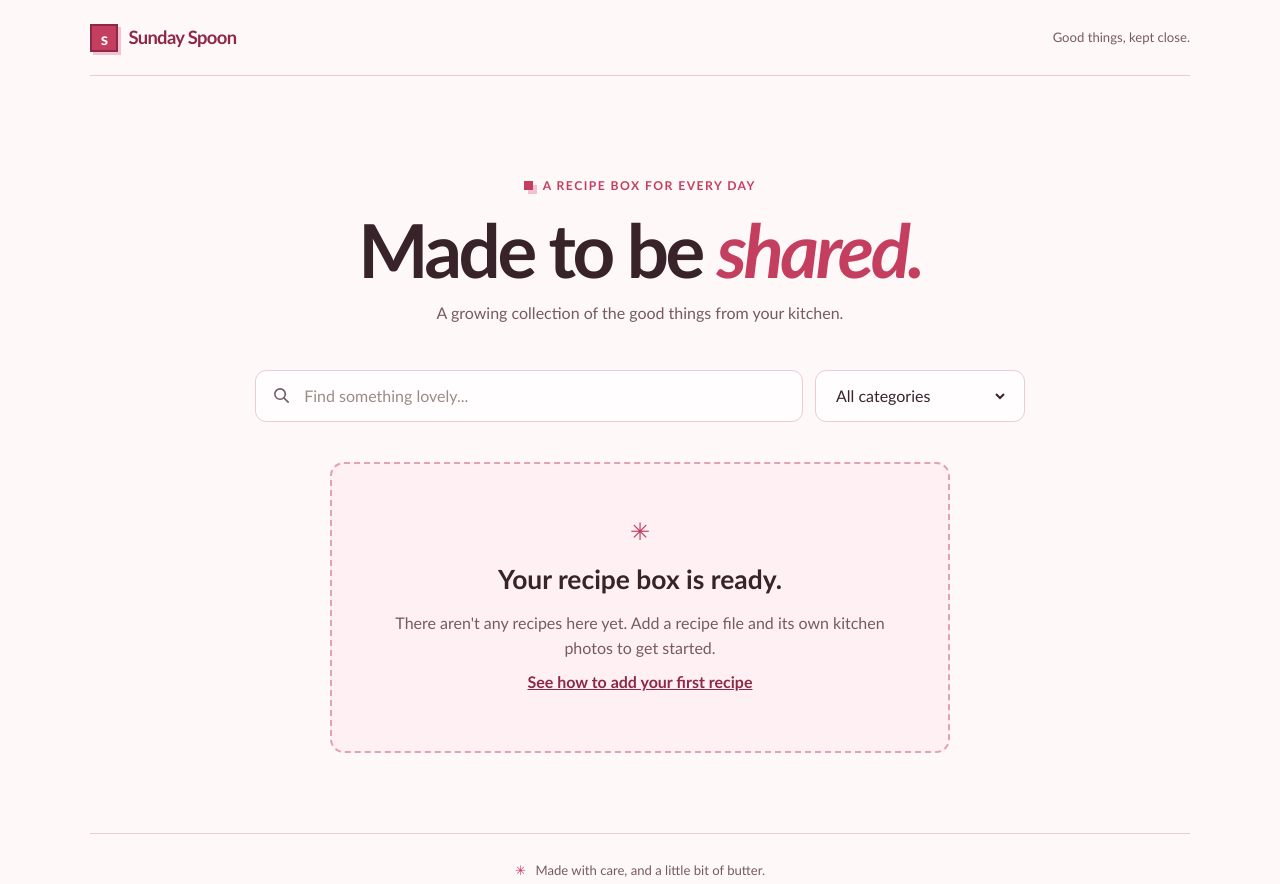
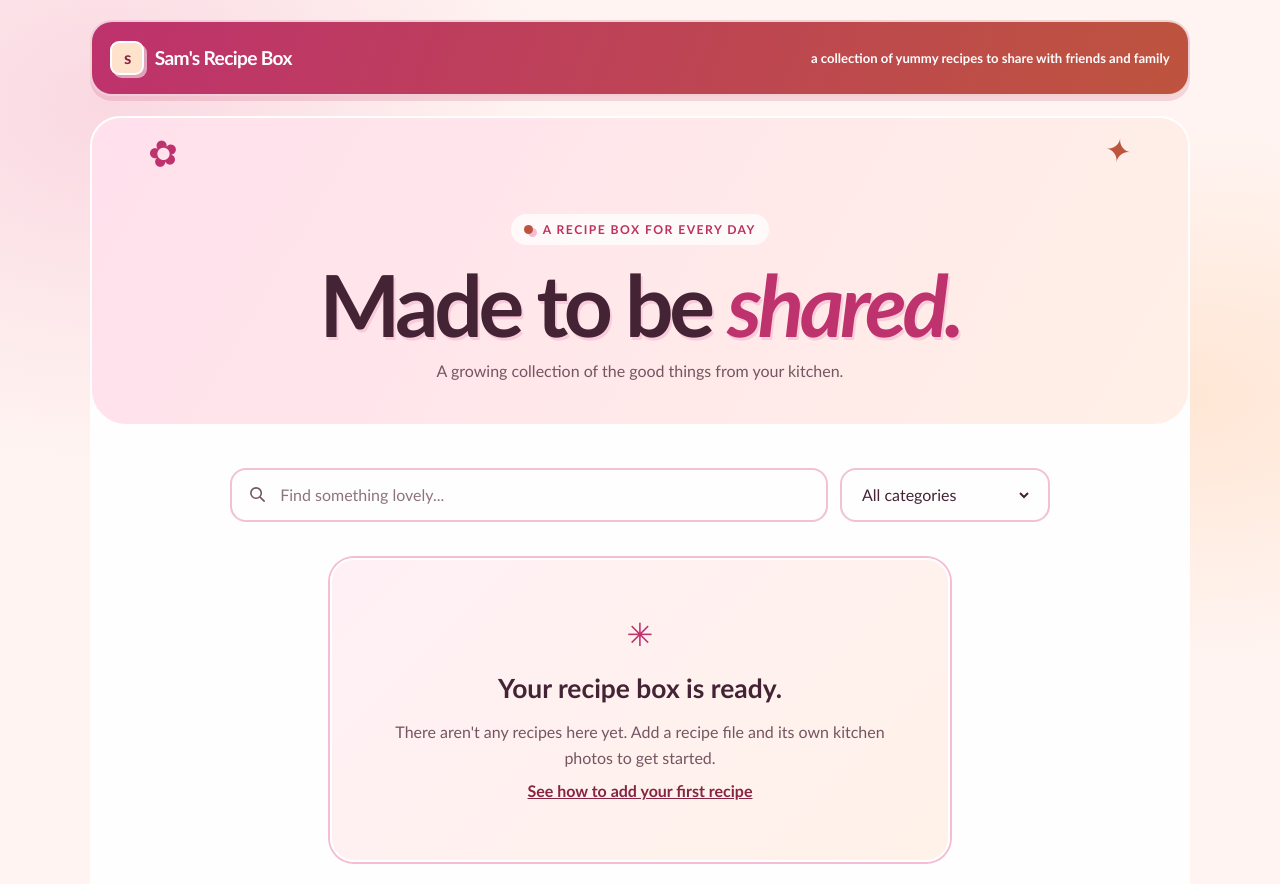
Before and after one commit to Roman-nath-02/recipe-website, a plain HTML site: page index.html in a window 1280 px wide. Shown: the top 884 px of the page. Drawn offline with Linux system fonts and the light colour scheme.

Commit message:
Apply recipe box branding and playful theme
Co-authored-by: Copilot App <223556219+Copilot@users.noreply.github.com>

```diff
--- a/index.html
+++ b/index.html
@@ -3,19 +3,19 @@
   <head>
     <meta charset="utf-8">
     <meta name="viewport" content="width=device-width, initial-scale=1">
-    <meta name="theme-color" content="#fff9f5">
-    <meta name="description" content="A little home for the recipes you love.">
-    <title>Sunday Spoon — recipes for real life</title>
+    <meta name="theme-color" content="#be326d">
+    <meta name="description" content="a collection of yummy recipes to share with friends and family">
+    <title>Sam's Recipe Box</title>
     <link rel="stylesheet" href="styles.css">
     <script src="app.js" defer></script>
   </head>
   <body>
     <header class="site-header">
-      <a class="wordmark" href="#" aria-label="Sunday Spoon home">
+      <a class="wordmark" href="#" aria-label="Sam's Recipe Box home">
         <span class="wordmark-mark" aria-hidden="true">s</span>
-        <span>Sunday Spoon</span>
+        <span>Sam's Recipe Box</span>
       </a>
-      <p class="header-note">Good things, kept close.</p>
+      <p class="header-note">a collection of yummy recipes to share with friends and family</p>
     </header>
 
     <main class="page-shell">
--- a/styles.css
+++ b/styles.css
@@ -1,14 +1,17 @@
 :root {
   color-scheme: light;
-  --ink: #38232b;
-  --muted: #765a63;
-  --red: #c43e60;
-  --red-dark: #8d2945;
-  --pink: #f4c1d0;
-  --pink-light: #fff0f4;
-  --cream: #fff8f8;
-  --line: #edcbd5;
-  --white: #fffdfd;
+  --ink: #432334;
+  --muted: #755562;
+  --red: #bd315c;
+  --red-dark: #862441;
+  --hot-pink: #be326d;
+  --pink: #f5bdd3;
+  --pink-light: #fff0f6;
+  --coral: #bd543e;
+  --peach: #ffe2cb;
+  --cream: #fff4f1;
+  --line: #f0c2d2;
+  --white: #fffefe;
   font-family: "Trebuchet MS", "Arial Rounded MT Bold", "Segoe UI", sans-serif;
   font-synthesis: none;
   text-rendering: optimizeLegibility;
@@ -20,7 +23,10 @@ body {
   min-width: 320px;
   margin: 0;
   color: var(--ink);
-  background: var(--cream);
+  background:
+    radial-gradient(ellipse at 8% 10%, rgba(245, 189, 211, .5), transparent 28rem),
+    radial-gradient(ellipse at 92% 38%, rgba(255, 226, 203, .75), transparent 30rem),
+    var(--cream);
   font-size: 1rem;
   line-height: 1.6;
 }
@@ -40,58 +46,103 @@ button, select { cursor: pointer; }
 }
 
 .site-header {
+  position: relative;
   min-height: 76px;
   display: flex;
   align-items: center;
   justify-content: space-between;
-  border-bottom: 1px solid var(--line);
+  gap: 1rem;
+  margin-top: 1.25rem;
+  padding: .65rem 1.15rem;
+  border: 2px solid rgba(255, 255, 255, .75);
+  border-radius: 22px;
+  background: linear-gradient(110deg, var(--hot-pink), var(--coral));
+  box-shadow: 0 5px 0 rgba(189, 49, 92, .16);
 }
 
 .wordmark {
   display: inline-flex;
   gap: .65rem;
   align-items: center;
-  color: var(--red-dark);
-  font-size: 1.15rem;
+  color: var(--white);
+  font-size: 1.2rem;
   font-weight: 800;
   letter-spacing: -.035em;
   text-decoration: none;
 }
 
 .wordmark-mark {
-  width: 28px;
-  height: 28px;
+  width: 34px;
+  height: 34px;
   display: grid;
   place-items: center;
-  color: var(--white);
-  background: var(--red);
-  border: 2px solid var(--red-dark);
-  box-shadow: 3px 3px 0 var(--pink);
+  color: var(--red-dark);
+  background: var(--peach);
+  border: 2px solid var(--white);
+  border-radius: 9px;
+  box-shadow: 3px 3px 0 rgba(255, 255, 255, .55);
   font-size: 1.05rem;
   font-weight: 800;
 }
 
 .header-note {
   margin: 0;
-  color: var(--muted);
+  color: var(--white);
   font-size: .82rem;
+  font-weight: 700;
 }
 
-.page-shell { min-height: calc(100vh - 150px); }
+.page-shell {
+  min-height: calc(100vh - 150px);
+  margin-top: 1.25rem;
+  border: 2px solid var(--white);
+  border-radius: 30px;
+  background: var(--white);
+  box-shadow: 0 10px 0 rgba(189, 49, 92, .1);
+}
 
 .intro {
   position: relative;
-  padding: clamp(3rem, 8vw, 6.25rem) 0 2.25rem;
+  overflow: hidden;
+  padding: clamp(4rem, 8vw, 6rem) 1.25rem 2.5rem;
+  border-radius: 28px 28px 34px 34px;
+  background: linear-gradient(120deg, #ffe0ed 0%, #fff0e7 100%);
   text-align: center;
 }
 
+.intro::before, .intro::after {
+  position: absolute;
+  top: 1rem;
+  color: var(--hot-pink);
+  line-height: 1;
+  pointer-events: none;
+}
+
+.intro::before {
+  content: "✿";
+  left: clamp(1rem, 5vw, 3.5rem);
+  font-size: clamp(1.6rem, 3vw, 2.25rem);
+  transform: rotate(-13deg);
+}
+
+.intro::after {
+  content: "✦";
+  right: clamp(1rem, 5vw, 3.5rem);
+  color: var(--coral);
+  font-size: clamp(1.4rem, 3vw, 2rem);
+  transform: rotate(9deg);
+}
+
 .eyebrow {
-  display: flex;
+  display: inline-flex;
   justify-content: center;
   align-items: center;
   gap: .6rem;
   margin: 0 0 1rem;
+  padding: .35rem .8rem;
+  border-radius: 999px;
   color: var(--red);
+  background: rgba(255, 254, 254, .82);
   font-size: .76rem;
   font-weight: 700;
   letter-spacing: .12em;
@@ -101,39 +152,41 @@ button, select { cursor: pointer; }
 .pixel-dot {
   width: 9px;
   height: 9px;
-  background: var(--red);
-  box-shadow: 4px 4px 0 var(--pink);
+  border-radius: 50%;
+  background: var(--coral);
+  box-shadow: 4px 3px 0 var(--pink);
 }
 
 h1, h2, h3, p { margin-top: 0; }
 
 h1 {
   margin-bottom: .65rem;
-  font-size: clamp(2.5rem, 8vw, 4.65rem);
+  font-size: clamp(2.7rem, 9vw, 5.35rem);
   font-weight: 800;
-  letter-spacing: -.045em;
-  line-height: 1.05;
+  letter-spacing: -.05em;
+  line-height: 1.02;
+  text-shadow: 2px 3px 0 rgba(245, 189, 211, .65);
 }
 
-h1 em { color: var(--red); font-weight: 800; }
+h1 em { color: var(--hot-pink); font-weight: 800; }
 .intro-copy { margin-bottom: 0; color: var(--muted); }
 
-.browse { padding: .5rem 0 5rem; }
+.browse { padding: clamp(1.5rem, 4vw, 2.75rem) clamp(1rem, 4vw, 2.5rem) 4rem; }
 
 .filters {
   display: flex;
   flex-direction: column;
   gap: .75rem;
-  max-width: 770px;
-  margin: 0 auto 2.5rem;
+  max-width: 820px;
+  margin: 0 auto 2.25rem;
 }
 
 .search-field, .category-field {
   min-height: 52px;
   display: flex;
   align-items: center;
-  border: 1px solid var(--line);
-  border-radius: 11px;
+  border: 2px solid var(--line);
+  border-radius: 16px;
   background: var(--white);
 }
 
@@ -155,7 +208,7 @@ h1 em { color: var(--red); font-weight: 800; }
   color: var(--ink);
   background: transparent;
 }
-.search-field input::placeholder { color: #9c8b85; }
+.search-field input::placeholder { color: #8d737e; }
 .search-field:focus-within, .category-field:focus-within { border-color: var(--red); }
 
 .category-field { padding: 0 1rem; }
@@ -186,15 +239,17 @@ h1 em { color: var(--red); font-weight: 800; }
 .recipe-card {
   overflow: hidden;
   border: 1px solid var(--line);
-  border-radius: 12px;
+  border: 2px solid var(--pink);
+  border-radius: 20px;
   background: var(--white);
-  transition: transform 160ms ease, box-shadow 160ms ease;
+  box-shadow: 0 4px 0 var(--pink-light);
+  transition: transform 160ms ease, box-shadow 160ms ease, border-color 160ms ease;
 }
 
 .recipe-card:hover {
   transform: translateY(-3px);
-  border-color: #e7a2b7;
-  box-shadow: 4px 5px 0 var(--pink);
+  border-color: var(--hot-pink);
+  box-shadow: 0 7px 0 var(--pink);
 }
 
 .card-image {
@@ -218,7 +273,7 @@ h1 em { color: var(--red); font-weight: 800; }
   font-weight: 700;
 }
 
-.featured-label { color: #714915; background: #fae7b9; }
+.featured-label { color: #70401e; background: #ffe4b9; }
 .recipe-card h3 {
   margin: .6rem 0 .35rem;
   font-size: 1.35rem;
@@ -237,25 +292,29 @@ h1 em { color: var(--red); font-weight: 800; }
   max-width: 620px;
   margin: 0 auto;
   padding: clamp(1.5rem, 6vw, 3rem);
-  border: 2px dashed #e2a2b5;
-  border-radius: 14px;
-  background: var(--pink-light);
+  border: 2px solid var(--white);
+  border-radius: 24px;
+  background: linear-gradient(135deg, var(--pink-light), #fff2e8);
+  box-shadow: 0 0 0 2px var(--pink);
   text-align: center;
 }
 
-.empty-mark { margin-bottom: .5rem; color: var(--red); font-size: 1.5rem; }
+.empty-mark { margin-bottom: .5rem; color: var(--hot-pink); font-size: 2rem; }
 .empty-state h2, .error-state h2 {
   margin-bottom: .6rem;
   font-size: 1.65rem;
   font-weight: 800;
 }
 .empty-state p, .error-state p { margin-bottom: .5rem; color: var(--muted); }
-.empty-state a, .text-link { color: var(--red-dark); font-weight: 700; }
+.empty-state a, .text-link { color: var(--red-dark); font-weight: 800; }
 
 .detail-back {
   display: inline-block;
   margin-bottom: 1.5rem;
+  padding: .4rem .8rem;
+  border-radius: 999px;
   color: var(--red-dark);
+  background: var(--pink-light);
   font-size: .9rem;
   font-weight: 700;
   text-decoration-thickness: 1px;
@@ -281,7 +340,9 @@ h1 em { color: var(--red); font-weight: 800; }
   display: block;
   aspect-ratio: 16 / 10;
   object-fit: cover;
-  border-radius: 12px;
+  border: 3px solid var(--white);
+  border-radius: 18px;
+  box-shadow: 0 5px 0 var(--pink);
   background: var(--pink-light);
 }
 .gallery-controls {
@@ -295,8 +356,8 @@ h1 em { color: var(--red); font-weight: 800; }
 }
 .gallery-controls button, .back-button {
   padding: .4rem .8rem;
-  border: 1px solid var(--line);
-  border-radius: 8px;
+  border: 2px solid var(--line);
+  border-radius: 999px;
   color: var(--red-dark);
   background: var(--white);
   font-weight: 700;
@@ -313,7 +374,7 @@ h1 em { color: var(--red); font-weight: 800; }
 .ingredient-list li, .instruction-list li { padding: 0 0 .6rem .25rem; }
 .ingredient-list li::marker { color: var(--red); }
 .instruction-list li::marker { color: var(--red-dark); font-weight: 700; }
-.notes { padding: 1rem 1.1rem; border-left: 4px solid #df7893; background: var(--pink-light); }
+.notes { padding: 1rem 1.1rem; border-left: 4px solid var(--coral); border-radius: 0 14px 14px 0; background: var(--pink-light); }
 .notes p:last-child { margin-bottom: 0; }
 
 .loading-message { padding: 2rem 0; color: var(--muted); text-align: center; }
@@ -323,13 +384,18 @@ h1 em { color: var(--red); font-weight: 800; }
   align-items: center;
   justify-content: center;
   gap: .6rem;
-  border-top: 1px solid var(--line);
+  margin-top: 1.25rem;
+  margin-bottom: 1.25rem;
+  border: 2px solid var(--white);
+  border-radius: 999px;
   color: var(--muted);
+  background: var(--white);
   font-size: .82rem;
   text-align: center;
+  box-shadow: 0 4px 0 rgba(189, 49, 92, .1);
 }
 .site-footer p { margin: 0; }
-.footer-spark { color: var(--red); }
+.footer-spark { color: var(--coral); font-size: 1.25rem; }
 .visually-hidden {
   position: absolute;
   width: 1px;
@@ -347,6 +413,29 @@ h1 em { color: var(--red); font-weight: 800; }
   .detail-columns { grid-template-columns: minmax(0, .8fr) minmax(0, 1.2fr); }
 }
 
+@media (max-width: 480px) {
+  .site-header {
+    flex-wrap: wrap;
+    min-height: 66px;
+    margin-top: .75rem;
+    padding: .55rem .7rem;
+    border-radius: 18px;
+  }
+  .wordmark { gap: .5rem; font-size: 1rem; }
+  .wordmark-mark { width: 30px; height: 30px; }
+  .header-note { flex-basis: 100%; font-size: .72rem; text-align: center; }
+  .page-shell { margin-top: .9rem; border-radius: 24px; }
+  .intro { border-radius: 22px 22px 28px 28px; }
+  .intro::before { left: .8rem; }
+  .intro::after { right: .8rem; }
+  .site-footer {
+    min-height: 62px;
+    margin-top: .9rem;
+    margin-bottom: .75rem;
+    border-radius: 20px;
+  }
+}
+
 @media (prefers-reduced-motion: reduce) {
   *, *::before, *::after { scroll-behavior: auto !important; transition-duration: .01ms !important; }
 }
```
Also changed, not shown: 1 other file.
